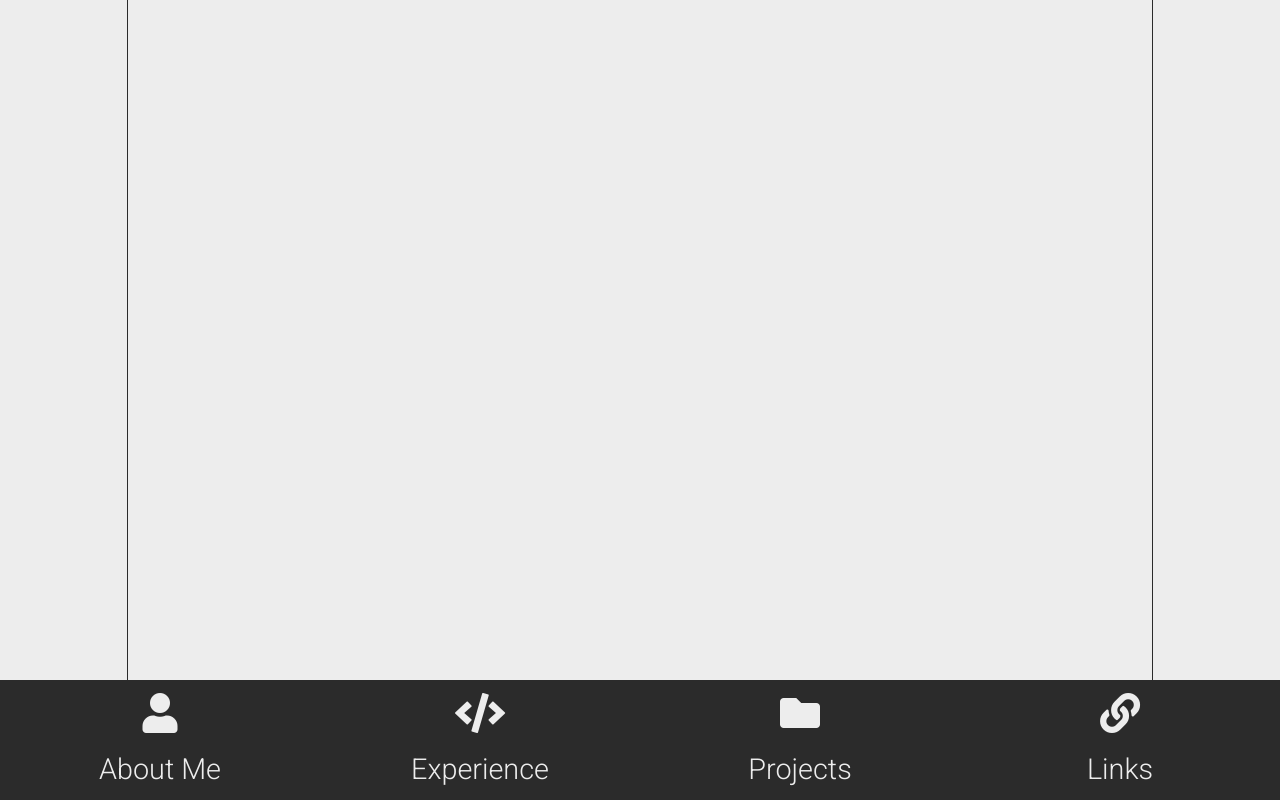
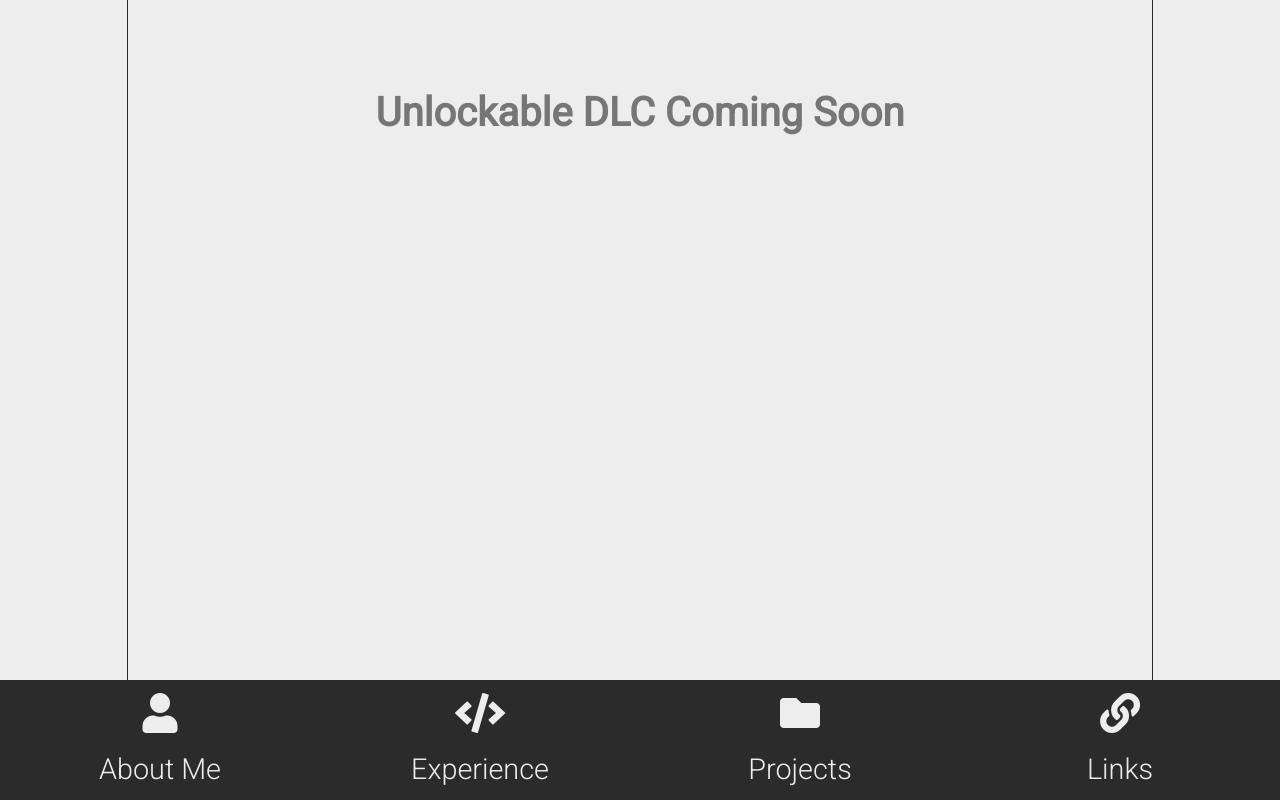
Before and after one commit to wuhugh/wuhugh.github.io, a plain HTML site: page index.html in a window 1280 px wide. Both pictures are taken after a click on the element "Projects". Drawn offline with nearby package versions, Linux system fonts and the light colour scheme.

Commit message:
Added placeholder for projects view

```diff
--- /dev/null
+++ b/css/projects.css
@@ -0,0 +1,5 @@
+#projects h1 {
+  margin-top: 100px;
+  text-align: center;
+  color: rgba(0, 0, 0, 0.5);
+}
--- a/index.html
+++ b/index.html
@@ -9,6 +9,7 @@
     <link rel="icon" type="image/png" href="/img/favicon.png">
 
     <!-- CSS -->
+    <!-- TODO: Minify and package all the css files -->
     <link rel="stylesheet" href="https://unpkg.com/purecss@1.0.0/build/pure-min.css" integrity="sha384-nn4HPE8lTHyVtfCBi5yW9d20FjT8BJwUXyWZT9InLYax14RDjBj46LmSztkmNP9w" crossorigin="anonymous">
     <link rel="stylesheet" href="https://unpkg.com/purecss@1.0.0/build/grids-responsive-min.css">
     <link rel="stylesheet" href="https://cdn.rawgit.com/konpa/devicon/df6431e323547add1b4cf45992913f15286456d3/devicon.min.css">
@@ -17,6 +18,7 @@
     <link rel="stylesheet" href="/css/tabs.css">
     <link rel="stylesheet" href="/css/about-me.css">
     <link rel="stylesheet" href="/css/experience.css">
+    <link rel="stylesheet" href="/css/projects.css">
     <link rel="stylesheet" href="/css/links.css">
 
     <!-- Fonts -->
--- a/views/projects.html
+++ b/views/projects.html
@@ -0,0 +1 @@
+<h1 class="flex-center">Unlockable DLC Coming Soon</h1>
```
